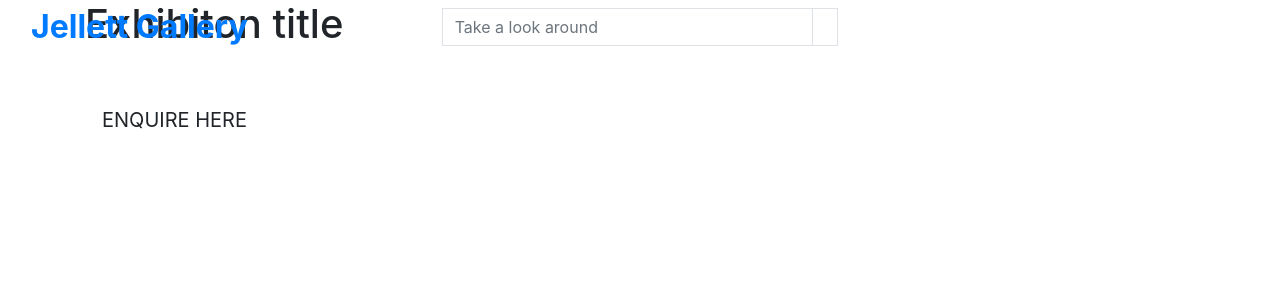
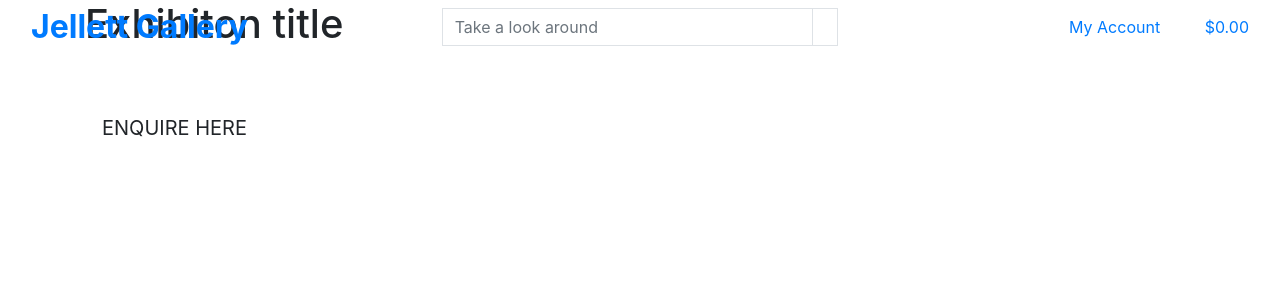
Before and after one commit to isntlee/Jellett-Gallery, a Django app: page / in a window 1280 px wide. Shown: the top 300 px of the page. Run offline with Django 3.2, Linux system fonts and the light colour scheme; some libraries are stand-ins or nearby versions.

Commit message:
Adding CSS initial structure

```diff
--- a/home/templates/home/index.html
+++ b/home/templates/home/index.html
@@ -15,7 +15,7 @@
             <div class="col-8 col-md-9 my-auto">
                 <h1 class="display-6 logo-font text-black">Exhibiton title</h1>
                 <div class="my-5">
-                    <h4><a href="" class="shop-now-botton btn btn-lg rounded-0 text-uppercase">Enquire here</a></h4>
+                    <h4><a href="" class="shop-now-botton btn btn-lg rounded-0 text-uppercase py-3">Enquire here</a></h4>
                 </div>
             </div>
         </div>
--- a/templates/allauth/base.html
+++ b/templates/allauth/base.html
@@ -54,10 +54,45 @@
                     </div>
                 </form>
             </div>
+
+            <!-- You can change all of this later, lets just make sure it's working correctly first -->
+
             <div class="col-12 col-lg-4 my-auto py-1 py-lg-0">
                 <ul class="list-inline list-unstyled text-center text-lg-right my-0">
-                    <li class="list-inline-item dropdown"></li>
-                    <li class="list-inline-item"></li>
+                    <li class="list-inline-item dropdown">
+                        <a class="text-black nav-link" href="#" id="user-options" data-toggle="dropdown" aria-haspopup="true" aria-expanded="false">
+                            <div class="text-center">
+                                <div><i class="fas fa-user fa-lg"></i></div>
+                                <p class="my-0">My Account</p>
+                            </div>
+                        </a>
+                        <div class="dropdown-menu border-0" aria-labelledby="user-options">
+                            {% if request.user.is_authenticated %}
+                                {% if request.user.is_superuser %}
+                                    <a href="" class="dropdown-item">Product Management</a>
+                                {% endif %}
+                                <a href="" class="dropdown-item">My Profile</a>
+                                <a href="{% url 'account_logout' %}" class="dropdown-item">Logout</a>
+                            {% else %}
+                                <a href="{% url 'account_signup' %}" class="dropdown-item">Register</a>
+                                <a href="{% url 'account_login' %}" class="dropdown-item">Login</a>
+                            {% endif %}
+                        </div>
+                    </li>
+                    <li class="list-inline-item">
+                        <a class="{% if grand_total %}text-info font-weight-bold{% else %}text-black{% endif %} nav-link" href="">
+                            <div class="text-center">
+                                <div><i class="fas fa-shopping-bag fa-lg"></i></div>
+                                <p class="my-0">
+                                    {% if grand_total %}
+                                        ${{ grand_total|floatformat:2 }}
+                                    {% else %}
+                                        $0.00
+                                    {% endif %}
+                                </p>
+                            </div>
+                        </a>
+                    </li>
                 </ul>
             </div>
         </div>
```
Also changed, not shown: static/css/base.css (added, +79 -0 lines).
